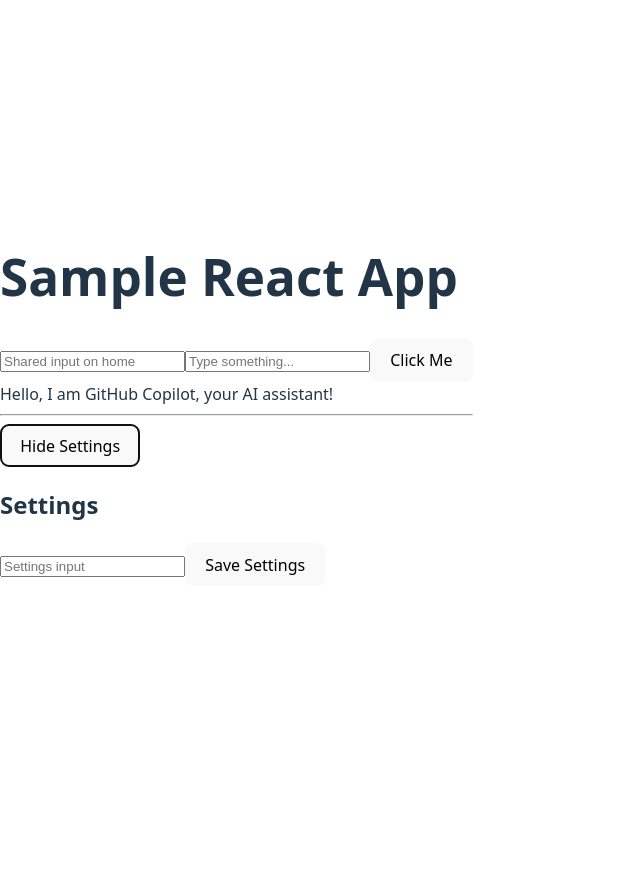
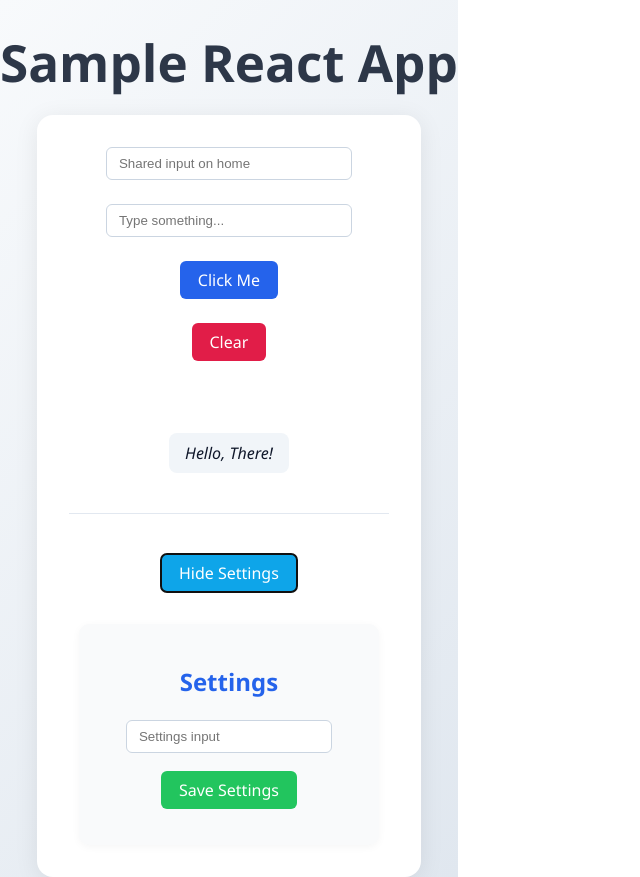
Before and after one commit to Stuti-1908/DevAutoRea, a React (Vite) app in the folder DevAutoRea/: page / in a window 1280 px wide. Both pictures are taken after a click on the button "Show Settings". Shown: the whole page, without its empty margins (0-640 px from the left). Before the commit the page ends 800 px from the top, so only its background shows below. Built offline with nearby package versions, Linux system fonts and the light colour scheme.

Commit message:
styling added

```diff
--- a/DevAutoRea/src/App.jsx
+++ b/DevAutoRea/src/App.jsx
@@ -7,8 +7,29 @@ function App() {
   const [showSettings, setShowSettings] = useState(false);
 
   return (
-    <div>
-      <h1>Sample React App</h1>
+    <div
+      style={{
+        minHeight: '100vh',
+        display: 'flex',
+        flexDirection: 'column',
+        alignItems: 'center',
+        justifyContent: 'center',
+        background: 'linear-gradient(135deg, #f8fafc 0%, #e0e7ef 100%)',
+        fontFamily: 'Segoe UI, Arial, sans-serif',
+      }}
+    >
+      <h1 style={{ color: '#2d3748', marginBottom: 24 }}>Sample React App</h1>
+      <div style={{
+        background: '#fff',
+        padding: 32,
+        borderRadius: 16,
+        boxShadow: '0 4px 24px rgba(0,0,0,0.08)',
+        display: 'flex',
+        flexDirection: 'column',
+        alignItems: 'center',
+        minWidth: 320,
+        gap: 16
+      }}>
         {/* Shared selector for cross-page scenario */}
         <input
           id="shared-input"
@@ -16,6 +37,13 @@ function App() {
           placeholder="Shared input on home"
           value={inputValue}
           onChange={e => setInputValue(e.target.value)}
+          style={{
+            padding: '8px 12px',
+            borderRadius: 6,
+            border: '1px solid #cbd5e1',
+            marginBottom: 8,
+            width: 220
+          }}
         />
         <input
           id="my-input"
@@ -23,41 +51,125 @@ function App() {
           placeholder="Type something..."
           value={inputValue}
           onChange={e => setInputValue(e.target.value)}
+          style={{
+            padding: '8px 12px',
+            borderRadius: 6,
+            border: '1px solid #cbd5e1',
+            marginBottom: 8,
+            width: 220
+          }}
         />
         <button
           id="my-button"
           onClick={() => setOutput(`You typed: ${inputValue}`)}
+          style={{
+            background: '#2563eb',
+            color: '#fff',
+            border: 'none',
+            borderRadius: 6,
+            padding: '8px 18px',
+            cursor: 'pointer',
+            marginBottom: 8
+          }}
         >
           Click Me
         </button>
-      <div id="output">{output}</div>
+        <button
+          id="clear-button"
+          onClick={() => { setInputValue(''); setOutput(''); }}
+          style={{
+            background: '#e11d48',
+            color: '#fff',
+            border: 'none',
+            borderRadius: 6,
+            padding: '8px 18px',
+            cursor: 'pointer',
+            marginBottom: 8
+          }}
+        >
+          Clear
+        </button>
+        <div id="output" style={{
+          minHeight: 24,
+          color: '#334155',
+          fontWeight: 500
+        }}>{output}</div>
         {/* Class-based selector for automation testing */}
-      <div className="copilot-bot">Hello, I am GitHub Copilot, your AI assistant!</div>
-
-      <hr />
-
-      <button id="settings-toggle" onClick={() => setShowSettings(s => !s)}>
+        <div className="copilot-bot" style={{
+          background: '#f1f5f9',
+          borderRadius: 8,
+          padding: '8px 16px',
+          color: '#0f172a',
+          marginTop: 8,
+          fontStyle: 'italic'
+        }}>
+          Hello, There!
+        </div>
+        <hr style={{ width: '100%', margin: '24px 0', border: 'none', borderTop: '1px solid #e2e8f0' }} />
+        <button
+          id="settings-toggle"
+          onClick={() => setShowSettings(s => !s)}
+          style={{
+            background: '#0ea5e9',
+            color: '#fff',
+            border: 'none',
+            borderRadius: 6,
+            padding: '8px 18px',
+            cursor: 'pointer',
+            marginBottom: 8
+          }}
+        >
           {showSettings ? 'Hide Settings' : 'Show Settings'}
         </button>
         {showSettings && (
-        <div id="settings-panel">
-          <h2>Settings</h2>
+          <div id="settings-panel" style={{
+            background: '#f9fafb',
+            borderRadius: 10,
+            padding: 20,
+            marginTop: 8,
+            boxShadow: '0 2px 8px rgba(0,0,0,0.04)',
+            width: 260,
+            display: 'flex',
+            flexDirection: 'column',
+            alignItems: 'center',
+            gap: 10
+          }}>
+            <h2 style={{ color: '#2563eb', marginBottom: 10 }}>Settings</h2>
             <input
               id="settings-input"
               type="text"
               placeholder="Settings input"
               value={settings}
               onChange={e => setSettings(e.target.value)}
+              style={{
+                padding: '8px 12px',
+                borderRadius: 6,
+                border: '1px solid #cbd5e1',
+                marginBottom: 8,
+                width: 180
+              }}
             />
             <button
               id="settings-save"
               onClick={() => setOutput(`Settings saved: ${settings}`)}
+              style={{
+                background: '#22c55e',
+                color: '#fff',
+                border: 'none',
+                borderRadius: 6,
+                padding: '8px 18px',
+                cursor: 'pointer'
+              }}
             >
               Save Settings
             </button>
-          <div id="settings-status">{settings && `Current: ${settings}`}</div>
+            <div id="settings-status" style={{
+              color: '#64748b',
+              marginTop: 6
+            }}>{settings && `Current: ${settings}`}</div>
           </div>
         )}
+      </div>
     </div>
   );
 }
```
Lines whose indentation alone changed are shown as unchanged.
